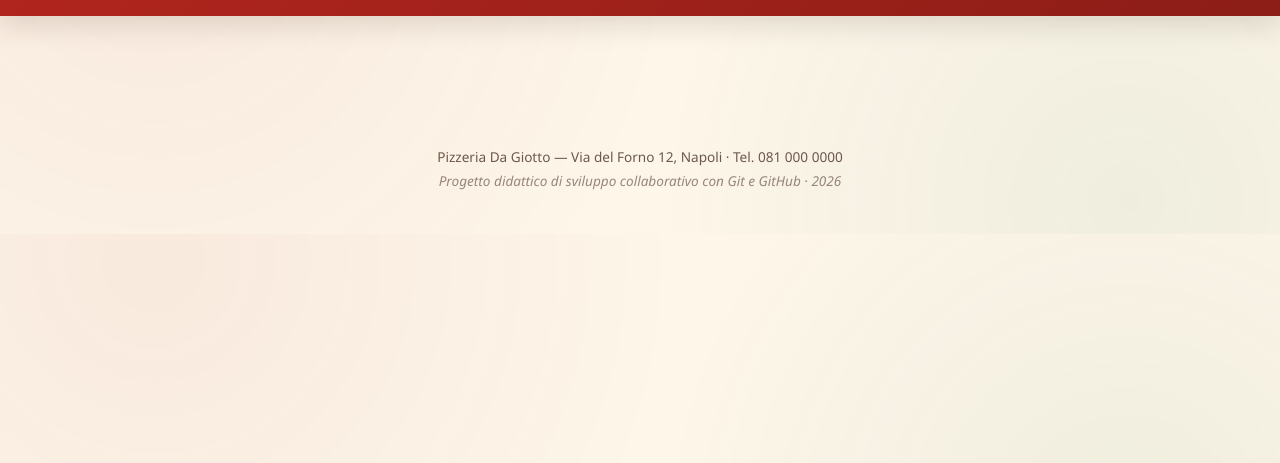
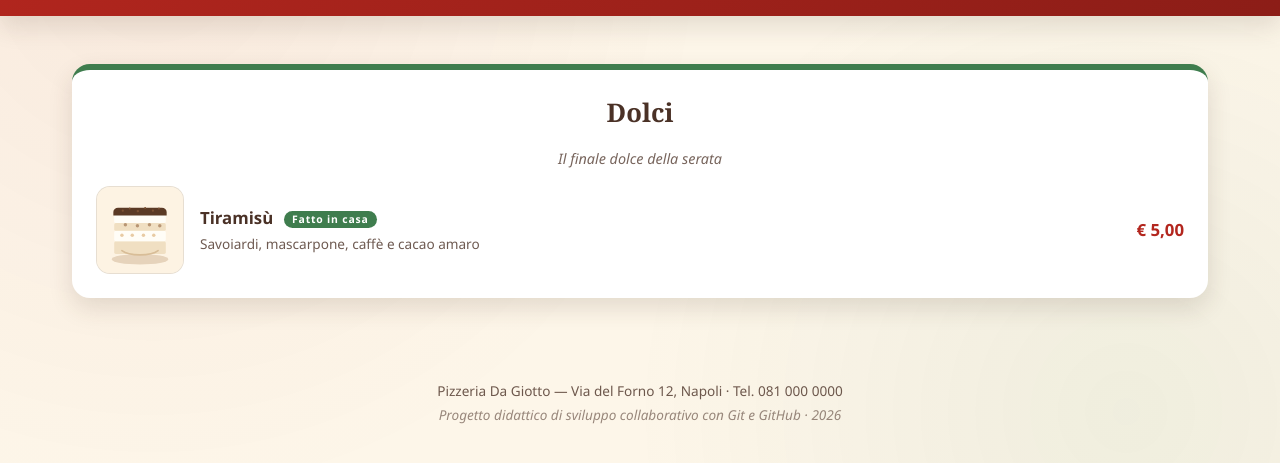
Before and after one commit to lucavalerini21-hub/pizzeriaWeb, a plain HTML site: page index.html in a window 1280 px wide. Shown: the part 95-558 px from the top of the page. Drawn offline with Linux system fonts and the light colour scheme.

Commit message:
svi-B aggiunto 1 item menu dolci

```diff
--- a/index.html
+++ b/index.html
@@ -23,7 +23,20 @@
   </header>
 
   <main class="menu-griglia">
-    <!-- SVI-A / SVI-B / SVI-C: inserire qui la propria sezione del menu -->
+    <section class="menu-sezione dolci" id="dolci">
+      <h2>Dolci</h2>
+      <p class="intro">Il finale dolce della serata</p>
+      <ul class="lista-piatti">
+        <li class="piatto">
+          <img src="img/tiramisu.svg" alt="Tiramis&ugrave;">
+          <div>
+            <h3>Tiramis&ugrave; <span class="badge">Fatto in casa</span></h3>
+            <p>Savoiardi, mascarpone, caff&egrave; e cacao amaro</p>
+          </div>
+          <span class="prezzo">&euro; 5,00</span>
+        </li>
+      </ul>
+    </section>
   </main>
 
   <footer class="site-footer">
```
Also changed, not shown: img/tiramisu.svg (added).
